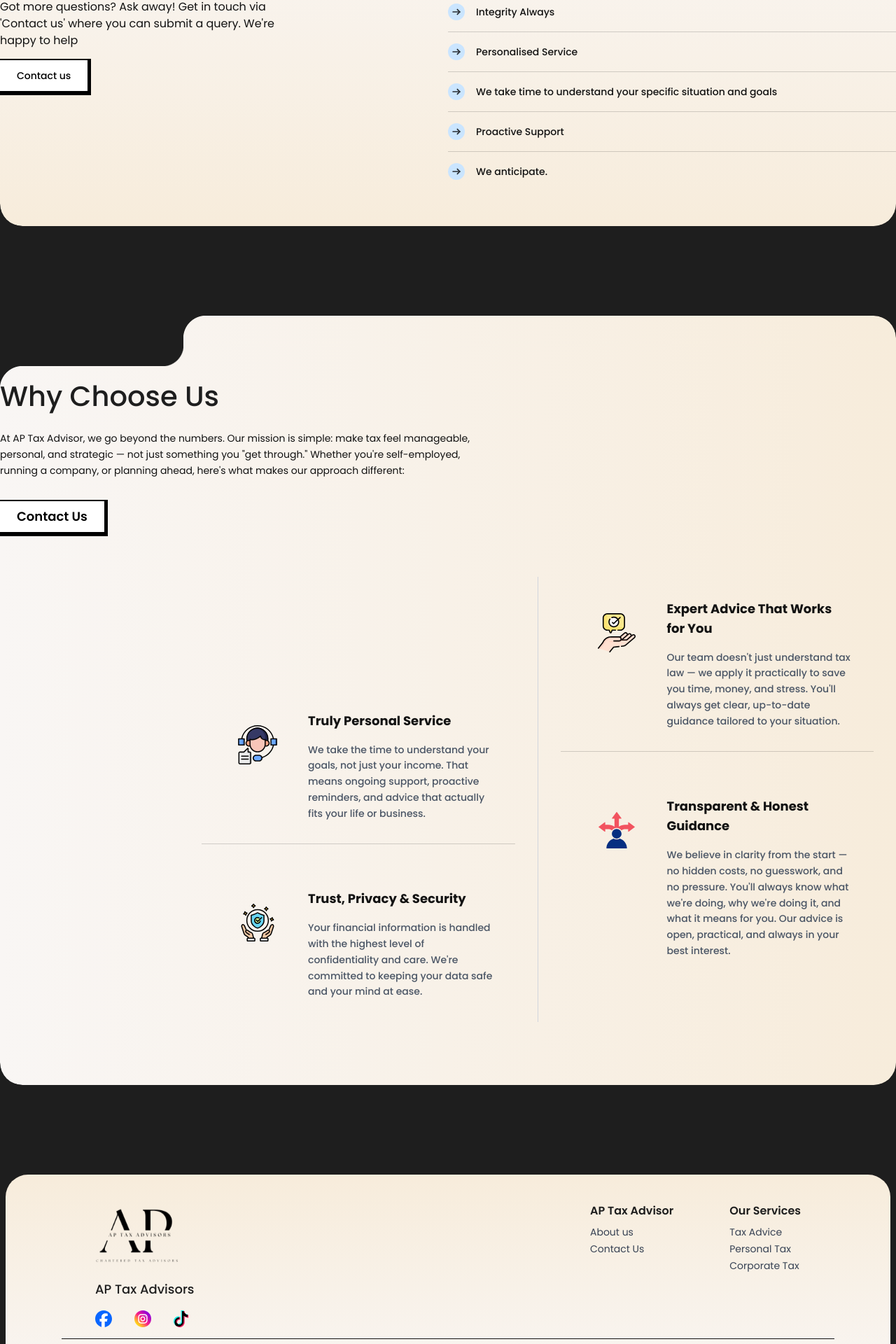
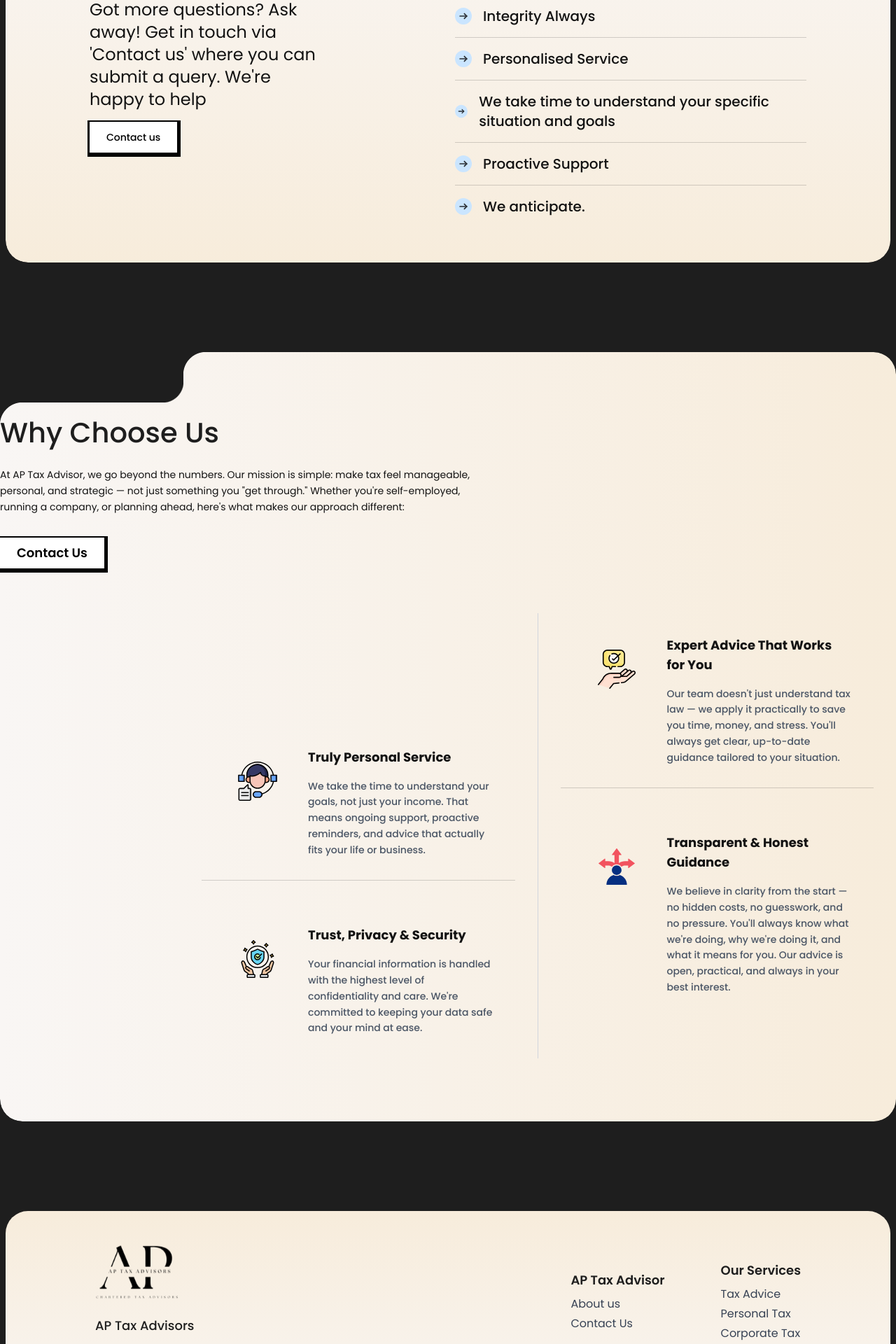
Before and after one commit to fiamanillah/ap_tax_advisor_cleintSide, a Next.js app: page /about-us in a window 1280 px wide. Shown: the part 3572-5492 px from the top of the page at 70% size. Built offline with nearby package versions, Linux system fonts and the light colour scheme.

Commit message:
feat: Add FAQSection to Home page and enhance responsive styles for various components

```diff
--- a/src/app/(root)/(home)/page.tsx
+++ b/src/app/(root)/(home)/page.tsx
@@ -1,7 +1,9 @@
 import FeatureSection from "@/components/home/featureSection";
 import HeroSection from "@/components/home/heroSection";
+import { FAQSection } from "@/components/Shared/FAQSection";
 import OurApproach from "@/components/Shared/OurApproach";
 import TestimonialSection from "@/components/Shared/TestimonialSection";
+import { FAQSectionProps } from "./faqdata";
 import { featureData } from "./featureData";
 import { OurApproachData } from "./ourApproachData";
 
@@ -14,7 +16,7 @@ export default async function Home() {
       <FeatureSection data={featureData} />
       {/* <SupportHighlights /> */}
       {/* <ServicesSection {...serviceSectionProps} /> */}
-      {/* <FAQSection {...FAQSectionProps} /> */}
+      <FAQSection {...FAQSectionProps} />
     </main>
   );
 }
--- a/src/app/globals.css
+++ b/src/app/globals.css
@@ -538,7 +538,29 @@ html {
   -webkit-mask-repeat: no-repeat;
 }
 
-@media screen and (max-width: 768px) {
+@media (max-width: 1200px) {
+  .section-inverted-radius {
+    --r: 26px;
+    --s: 24px;
+    --x: 120px;
+    --y: 10px;
+    padding-top: 40px;
+    padding-bottom: 40px;
+  }
+}
+
+@media (max-width: 992px) {
+  .section-inverted-radius {
+    --r: 22px;
+    --s: 20px;
+    --x: 80px;
+    --y: 10px;
+    padding-top: 30px;
+    padding-bottom: 30px;
+  }
+}
+
+@media (max-width: 768px) {
   .section-inverted-radius {
     --r: 18px;
     --s: 18px;
@@ -546,6 +568,17 @@ html {
     --y: 10px;
     padding-top: 20px;
     padding-bottom: 20px;
+  }
+}
+
+@media (max-width: 480px) {
+  .section-inverted-radius {
+    --r: 12px;
+    --s: 12px;
+    --x: 20px;
+    --y: 8px;
+    padding-top: 12px;
+    padding-bottom: 12px;
   }
 }
 
--- a/src/components/Shared/FAQSection.tsx
+++ b/src/components/Shared/FAQSection.tsx
@@ -12,19 +12,19 @@ import { AppButton } from "./AppButton";
 import SectionInvert from "./SectionInvert";
 export function FAQSection(FAQSectionProps: TFAQSectionProps) {
   return (
-    <SlideIn section>
+    <SlideIn section className="px-2">
       <div className="container mx-auto">
         <SectionInvert
           className={cn("gradient-reverse-180", {
             "gradient-180": FAQSectionProps.page === "tax-advice",
           })}
         >
-          <div className="mx-auto flex max-w-7xl pt-10">
+          <div className="mx-auto flex max-w-xl flex-col gap-5 pt-10 max-lg:px-4 lg:max-w-3xl lg:flex-row xl:max-w-5xl 2xl:max-w-7xl">
             <div className={"flex basis-1/2 flex-col gap-4"}>
-              <h2 className="text-background text-[40px] leading-tight font-medium">
+              <h2 className="text-background text-2xl leading-tight font-medium sm:text-3xl md:text-4xl lg:text-[40px]">
                 {FAQSectionProps.title}
               </h2>
-              <p className="text-muted-foreground lg:w-2/3">
+              <p className="text-muted-foreground text-sm sm:text-base md:text-lg lg:w-2/3 lg:text-xl xl:text-2xl">
                 {FAQSectionProps.description}
               </p>
 
@@ -36,10 +36,10 @@ export function FAQSection(FAQSectionProps: TFAQSectionProps) {
               <AccordionCustom type="single" collapsible className="w-full">
                 {FAQSectionProps.faqs.map((faq) => (
                   <AccordionItem key={faq.id} value={faq.id}>
-                    <AccordionTrigger className="text-muted-foreground cursor-pointer text-left">
+                    <AccordionTrigger className="text-muted-foreground cursor-pointer text-left text-sm sm:text-base md:text-lg lg:text-xl">
                       <span className="font-medium">{faq.question}</span>
                     </AccordionTrigger>
-                    <AccordionContent className="text-muted-foreground mb-4 border-l pl-4">
+                    <AccordionContent className="text-muted-foreground mb-4 border-l pl-4 text-xs sm:text-sm md:text-base lg:text-lg">
                       {faq.answer}
                     </AccordionContent>
                   </AccordionItem>
--- a/src/components/Shared/TagCard.tsx
+++ b/src/components/Shared/TagCard.tsx
@@ -42,7 +42,12 @@ export default function TagCard({
     <Card
       ref={ref}
       className={cn(
-        "absolute max-w-[230px] border-0 px-4 pt-4 pb-7 shadow-lg transition-shadow duration-300",
+        // Responsive max-width and padding for all screen sizes
+        "absolute border-0 px-2 pt-3 pb-5 shadow-lg transition-shadow duration-300",
+        "max-w-[180px] sm:max-w-[200px] md:max-w-[230px] lg:max-w-[260px]",
+        "px-2 sm:px-3 md:px-4 lg:px-6",
+        "pt-3 sm:pt-4 md:pt-5 lg:pt-7",
+        "pb-5 sm:pb-6 md:pb-7 lg:pb-8",
         {
           "bg-[#A4F4D3]": checked,
           "bg-[#FFF4A0]": !checked,
@@ -51,20 +56,20 @@ export default function TagCard({
       )}
     >
       <CardContent className="p-0">
-        <div className="flex items-start gap-7">
-          <span className="text-muted-foreground text-sm font-medium">
+        <div className="flex items-start gap-4 sm:gap-5 md:gap-7">
+          <span className="text-muted-foreground text-xs font-medium sm:text-sm md:text-base">
             {title}
           </span>
           <div className="shadow-muted-foreground/30 flex-shrink-0 rounded-full bg-white p-1 shadow-lg">
             {checked ? (
               <Check
                 strokeWidth={4}
-                className="text-muted-foreground h-4 w-4 font-semibold"
+                className="text-muted-foreground h-3 w-3 font-semibold sm:h-4 sm:w-4 md:h-5 md:w-5"
               />
             ) : (
               <Plus
                 strokeWidth={4}
-                className="text-muted-foreground h-3 w-3 sm:h-4 sm:w-4"
+                className="text-muted-foreground h-2.5 w-2.5 sm:h-3.5 sm:w-3.5 md:h-4 md:w-4"
               />
             )}
           </div>
--- a/src/components/home/footerSection.tsx
+++ b/src/components/home/footerSection.tsx
@@ -5,24 +5,25 @@ import SlideIn from "../animated/SlideIn";
 
 export default function FooterSection() {
   return (
-    <footer className="mt-16 px-2 lg:mt-32">
+    <footer className="mt-10 px-2 sm:mt-16 lg:mt-32">
       <SlideIn direction="right" className="container mx-auto">
-        <div className="gradient-0 rounded-2xl py-6 sm:gap-10 sm:py-8 lg:flex-row lg:gap-12 lg:rounded-4xl lg:p-10 xl:gap-16 xl:px-20">
-          <div className="flex flex-col justify-between px-12 max-md:gap-4 md:flex-row">
+        <div className="gradient-0 rounded-2xl py-6 sm:gap-8 sm:py-8 lg:flex-row lg:gap-12 lg:rounded-4xl lg:p-10 xl:gap-16 xl:px-20">
+          <div className="flex flex-col justify-between px-4 max-md:gap-4 sm:px-8 md:flex-row md:px-12">
             {/* Left Section */}
-            <div className="flex flex-col space-y-4 max-md:items-center">
-              <div className="">
+            <div className="flex flex-col items-center space-y-4 md:items-start">
+              <div>
                 <Image
                   src="/assets/logo.svg"
                   alt="AP Tax Advisors"
-                  width={120}
-                  height={86}
+                  width={100}
+                  height={72}
+                  className="h-auto w-[80px] sm:w-[100px] md:w-[120px]"
                 />
               </div>
-              <p className="text-back text-background text-lg font-medium">
+              <p className="text-background text-base font-medium sm:text-lg">
                 AP Tax Advisors
               </p>
-              <div className="flex gap-8">
+              <div className="flex gap-4 sm:gap-6">
                 <Link href="#">
                   <Icon src="/icons/facebook.svg" />
                 </Link>
@@ -35,12 +36,12 @@ export default function FooterSection() {
               </div>
             </div>
 
-            <div className="flex flex-row items-start gap-4 max-md:justify-between max-md:py-4 md:gap-20">
+            <div className="mt-6 flex flex-col items-center gap-6 sm:flex-row sm:justify-center sm:gap-10 md:mt-0 md:gap-20">
               <div className="space-y-2">
-                <h4 className="text-background font-semibold">
+                <h4 className="text-background text-base font-semibold sm:text-lg">
                   AP Tax Advisor
                 </h4>
-                <ul className="space-y-1 text-sm text-gray-700">
+                <ul className="space-y-1 text-xs text-gray-700 sm:text-sm md:text-base">
                   <li>
                     <Link href="#">About us</Link>
                   </li>
@@ -51,8 +52,10 @@ export default function FooterSection() {
               </div>
 
               <div className="space-y-2">
-                <h4 className="text-background font-semibold">Our Services</h4>
-                <ul className="space-y-1 text-sm text-gray-700">
+                <h4 className="text-background text-base font-semibold sm:text-lg">
+                  Our Services
+                </h4>
+                <ul className="space-y-1 text-xs text-gray-700 sm:text-sm md:text-base">
                   <li>
                     <Link href="#">Tax Advice</Link>
                   </li>
@@ -67,11 +70,13 @@ export default function FooterSection() {
             </div>
           </div>
 
-          <hr className="border-muted-foreground mx-auto mt-4 max-w-7xl px-12" />
+          <hr className="border-muted-foreground mx-auto mt-4 max-w-7xl px-4 sm:px-12" />
 
-          <div className="text-muted-foreground mt-4 flex flex-col-reverse justify-between gap-5 px-12 md:flex-row">
-            <p>@ 2025 AP Tax Advisors. All right reserved</p>
-            <div className="flex gap-4">
+          <div className="text-muted-foreground mt-4 flex flex-col-reverse items-center gap-3 px-4 sm:px-12 md:flex-row md:justify-between md:gap-5">
+            <p className="text-xs sm:text-sm md:text-base">
+              @ 2025 AP Tax Advisors. All right reserved
+            </p>
+            <div className="flex gap-2 text-xs sm:gap-4 sm:text-sm md:text-base">
               <Link href="#">Privacy Policy</Link>
               <span>|</span>
               <Link href="#">Terms of Service</Link>
```
